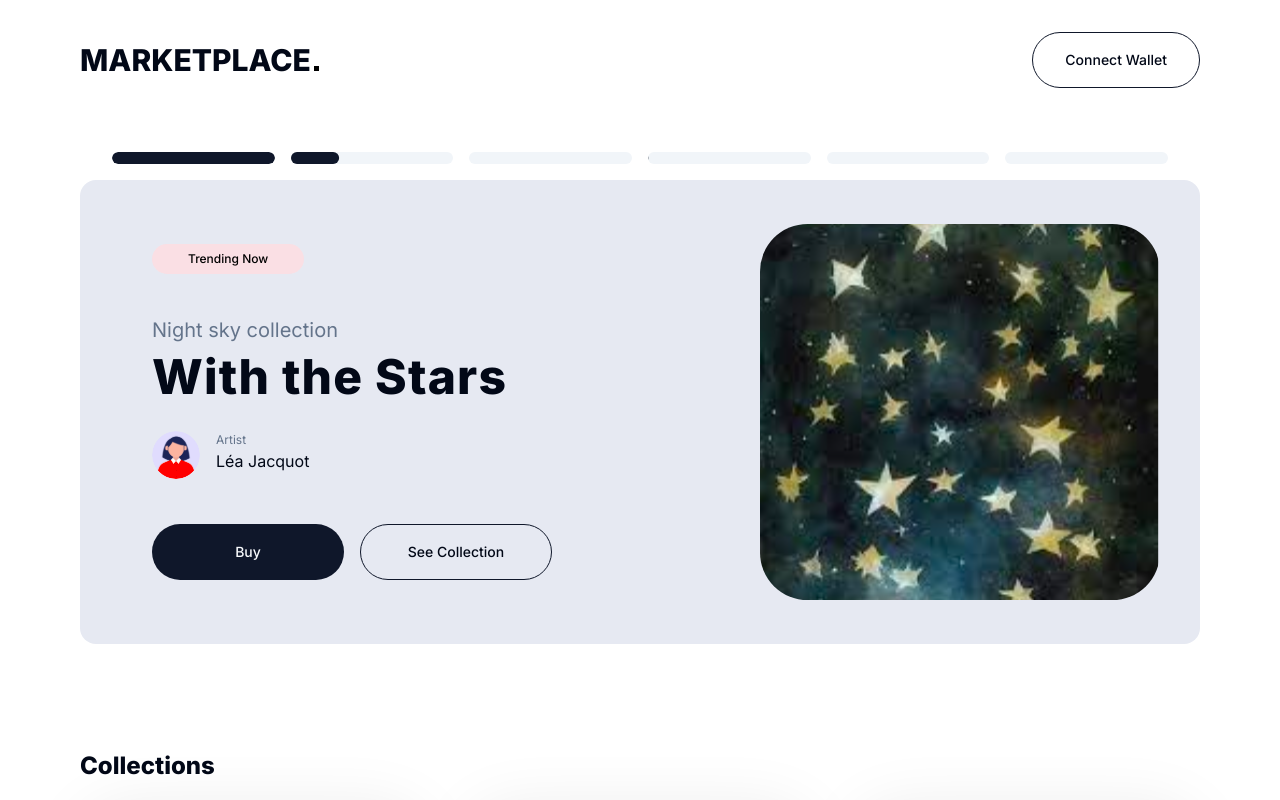
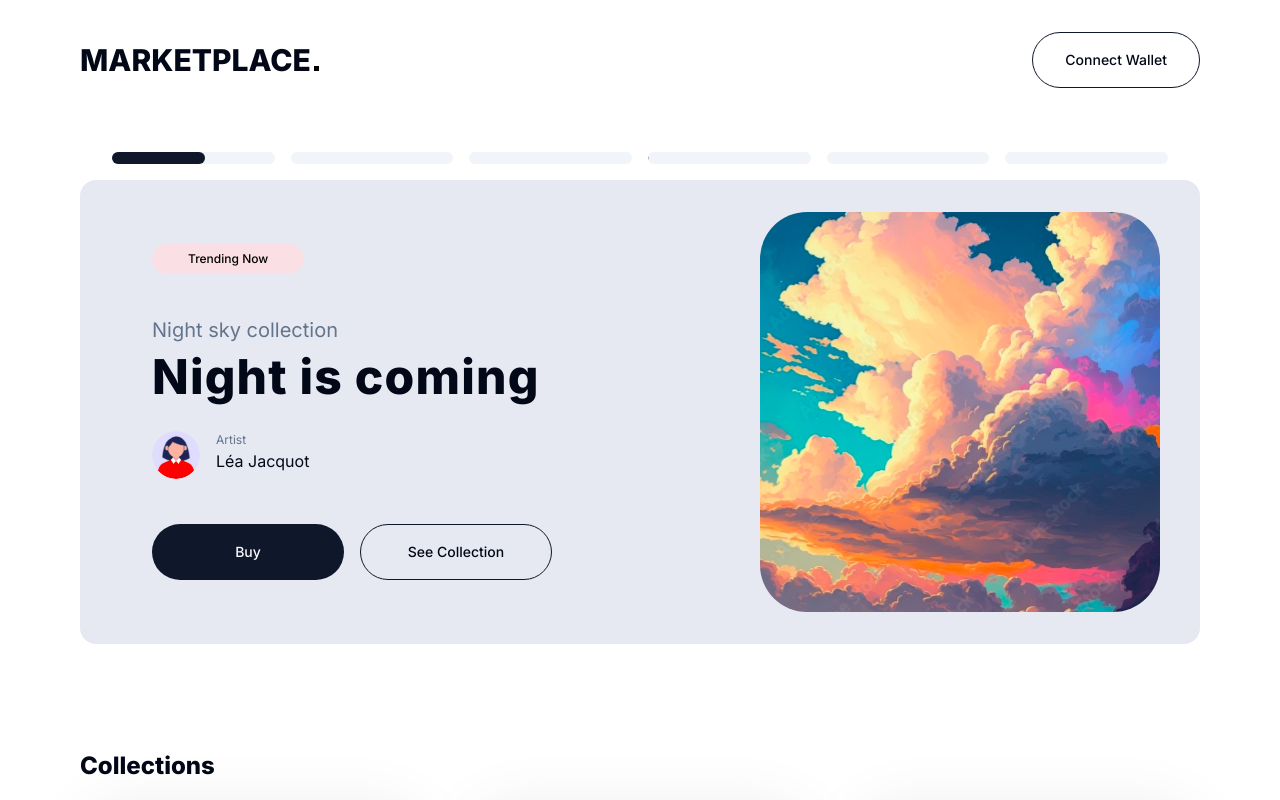
Before and after one commit to Abdul-Asa/risidio-task, a Next.js app: page / in a window 1280 px wide. Shown: the top 800 px of the page. Built offline with nearby package versions, Linux system fonts and the light colour scheme.

Commit message:
functioning caraousel

```diff
--- a/app/collections/[slug]/page.tsx
+++ b/app/collections/[slug]/page.tsx
@@ -10,7 +10,6 @@ const CollectionPage = ({ params }: { params: { slug: string } }) => {
     <main className="flex flex-col min-h-screen">
       <div className="flex flex-col gap-8 flex-grow px-20 py-8">
         <Header />
-
         {foundItem ? <NFTPage {...foundItem} /> : <h1>Not in collection</h1>}
       </div>
       <Footer />
--- a/app/page.tsx
+++ b/app/page.tsx
@@ -2,13 +2,20 @@ import CollectionList from "@/components/collections";
 import Footer from "@/components/footer";
 import Header from "@/components/header";
 import TrendingCarousel from "@/components/trending-carousel";
+import { collectionItems } from "@/lib/mock-api";
 
 export default function Home() {
+  const trendingCollection = collectionItems.find((item) => item.trending);
+
   return (
     <main className="flex flex-col min-h-screen">
       <div className="flex flex-col gap-8 flex-grow px-20 py-8">
         <Header />
-        <TrendingCarousel />
+        {trendingCollection ? (
+          <TrendingCarousel {...trendingCollection} />
+        ) : (
+          <TrendingCarousel {...collectionItems[0]} />
+        )}
         <CollectionList />
       </div>
       <Footer />
--- a/components/trending-carousel.tsx
+++ b/components/trending-carousel.tsx
@@ -1,20 +1,61 @@
 /* eslint-disable react/no-unescaped-entities */
+"use client";
 import { Badge } from "./ui/badge";
 import Image from "next/image";
 import { Progress } from "./ui/progress";
 import { Avatar, AvatarFallback, AvatarImage } from "./ui/avatar";
 import { Button } from "./ui/button";
+import { collectionItemType } from "@/lib/types";
+import { useState, useEffect } from "react";
+import Link from "next/link";
 
-const TrendingCarousel = () => {
+const TrendingCarousel = ({
+  slug,
+  title,
+  artist,
+  avatar,
+  nftList,
+}: collectionItemType) => {
+  const [currentIndex, setCurrentIndex] = useState(0);
+  const [progress, setProgress] = useState(0);
+
+  useEffect(() => {
+    const timer = setInterval(() => {
+      setProgress((oldProgress) => {
+        if (oldProgress >= 10000) {
+          setCurrentIndex((currentIndex + 1) % nftList.length);
+          return 0;
+        }
+        return oldProgress + 100;
+      });
+    }, 100);
+
+    return () => {
+      clearInterval(timer);
+    };
+  }, [currentIndex, nftList.length]);
+
+  const currentItem = nftList[currentIndex];
+
   return (
     <section className="flex flex-col py-8 gap-4">
       <div className="flex gap-4 px-8">
-        <Progress value={100} />
-        <Progress value={30} />
-        <Progress />
-        <Progress />
-        <Progress />
-        <Progress />
+        {nftList.map((_, index) => (
+          <Progress
+            onClick={() => {
+              setProgress(0);
+              setCurrentIndex(index);
+            }}
+            key={index}
+            value={
+              index < currentIndex
+                ? 100
+                : index === currentIndex
+                ? progress / 100
+                : 0
+            }
+          />
+        ))}
       </div>
       <div className="bg-[#E6E9F2] rounded-2xl px-10 py-8">
         <div className="flex justify-between gap-20">
@@ -22,32 +63,34 @@ const TrendingCarousel = () => {
             <div className="mb-8">
               <Badge className="text-black bg-[#FADFE4]">Trending Now</Badge>
             </div>
-            <p className="text-muted-foreground  text-xl">
-              Night sky collection
-            </p>
+            <p className="text-muted-foreground  text-xl">{title} collection</p>
             <h1 className="text-5xl font-extrabold tracking-wide">
-              With the Stars
+              {currentItem.title}
             </h1>
             <div className="flex gap-4 py-5">
               <Avatar className="size-12">
-                <AvatarImage src="/avatars/avatar.svg" alt="avatar" />
-                <AvatarFallback>Avatar Image</AvatarFallback>
+                <AvatarImage src={avatar} alt={"Avatar"} />
+                <AvatarFallback>{artist}</AvatarFallback>
               </Avatar>
               <div>
                 <p className=" text-muted-foreground text-[12px]">Artist</p>
-                <p>Léa Jacquot</p>
+                <p>{artist}</p>
               </div>
             </div>
             <div className="flex gap-4 pt-4">
-              <Button className="w-48">Buy</Button>
-              <Button className="w-48" variant={"outline"}>
-                See Collection
+              <Button className="w-48" onClick={() => alert(currentItem.title)}>
+                Buy
               </Button>
+              <Link href={`/collections/${slug}`}>
+                <Button className="w-48" variant={"outline"}>
+                  See Collection
+                </Button>
+              </Link>
             </div>
           </div>
           <Image
-            src="/images/star.svg"
-            alt="Picture"
+            src={currentItem.image}
+            alt={currentItem.title}
             height={411}
             width={437}
             className="size-[400px] rounded-[47px]"
```
